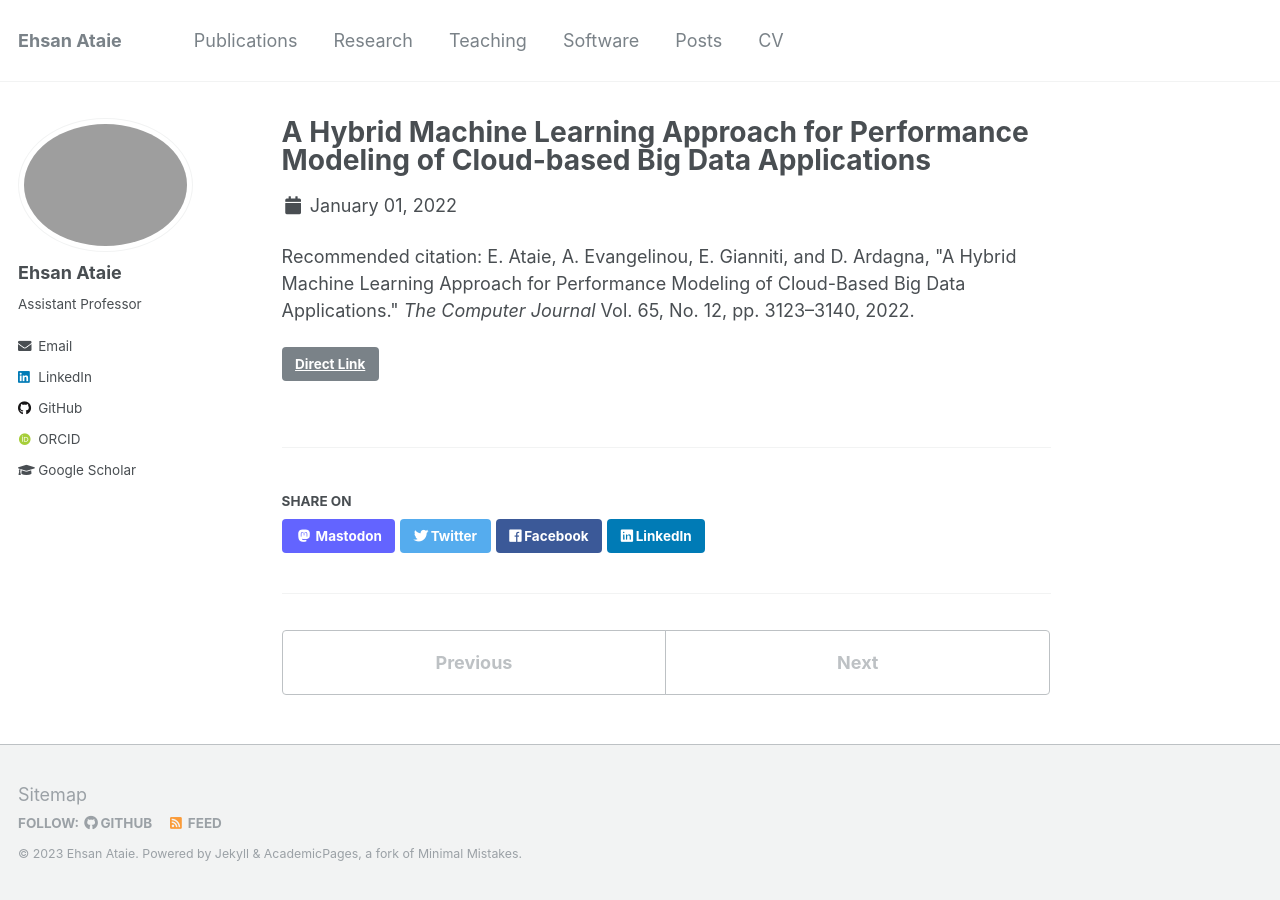
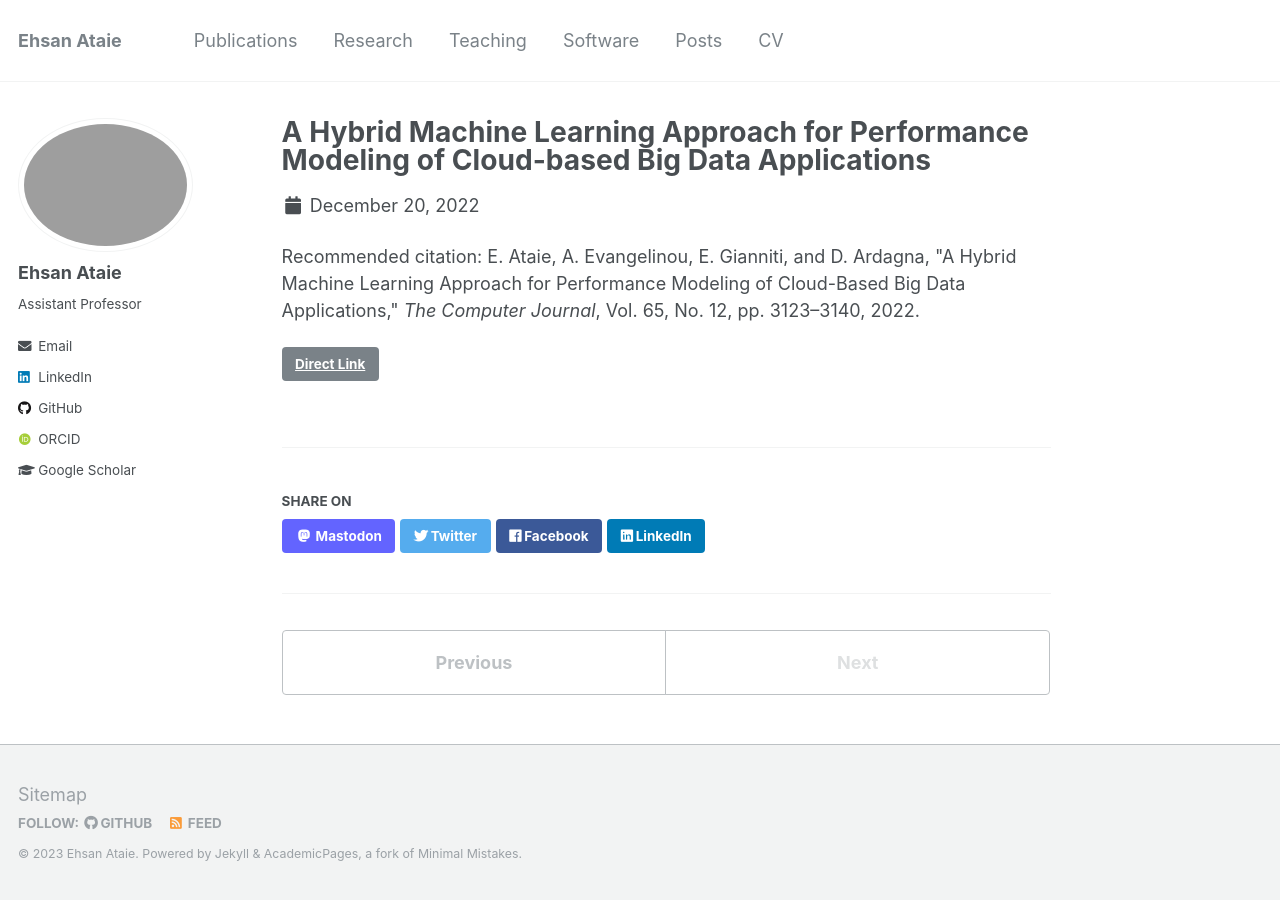
Before and after one commit to esiata/esiata.github.io, a Jekyll site: the page built from _publications/2022-compj.md, in a window 1280 px wide. Built offline with Jekyll 4.4.1, drawn with Linux system fonts in a browser that asks for light colours; some web fonts are replaced.

Commit message:
Update 2022-compj.md

```diff
--- a/_publications/2022-compj.md
+++ b/_publications/2022-compj.md
@@ -2,8 +2,8 @@
 title: "A Hybrid Machine Learning Approach for Performance Modeling of Cloud-based Big Data Applications"
 collection: publications
 permalink: /publication/2022-compj
-date: 2022-01-01
+date: 2022-12-20
 link: 'https://doi.org/10.1093/comjnl/bxab131'
 code: 'https://academic.oup.com/comjnl/article-abstract/65/12/3123/6372951'
-citation: 'E. Ataie, A. Evangelinou, E. Gianniti, and D. Ardagna, &quot;A Hybrid Machine Learning Approach for Performance Modeling of Cloud-Based Big Data Applications.&quot; <i>The Computer Journal</i> Vol. 65, No. 12, pp. 3123–3140, 2022.'
+citation: 'E. Ataie, A. Evangelinou, E. Gianniti, and D. Ardagna, &quot;A Hybrid Machine Learning Approach for Performance Modeling of Cloud-Based Big Data Applications,&quot; <i>The Computer Journal</i>, Vol. 65, No. 12, pp. 3123–3140, 2022.'
 ---
```
